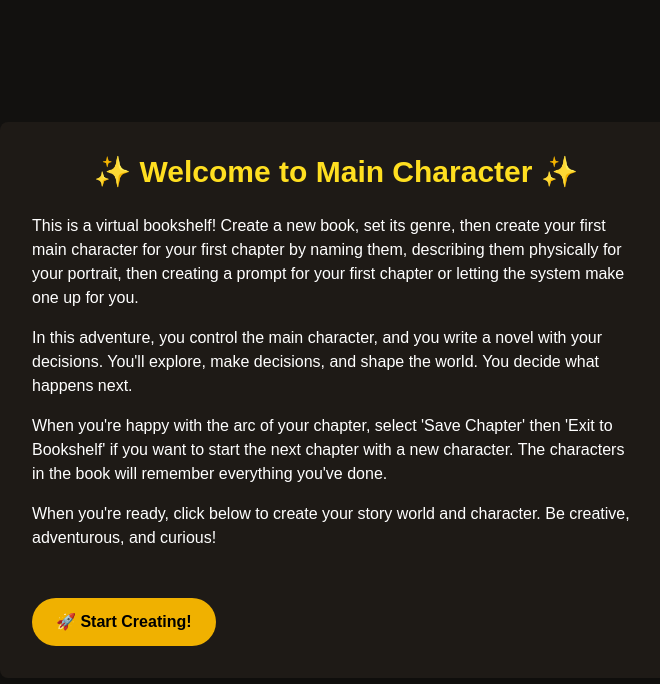
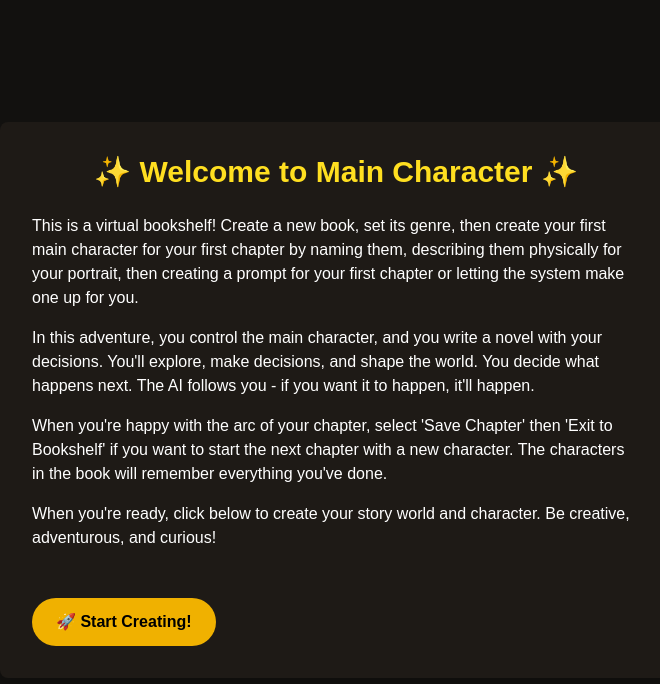
Before and after one commit to colonelshvotz/frontend, a Next.js app: page /instructions in a window 1280 px wide. Shown: the top 684 px of the page, without its empty margins (304-964 px from the left). Built offline with nearby package versions, Linux system fonts and the light colour scheme.

Commit message:
Update instructions.js
Added instructions for user - the AI will follow the user's input.

```diff
--- a/pages/instructions.js
+++ b/pages/instructions.js
@@ -11,7 +11,7 @@ export default function InstructionsPage() {
         This is a virtual bookshelf! Create a new book, set its genre, then create your first main character for your first chapter by naming them, describing them physically for your portrait, then creating a prompt for your first chapter or letting the system make one up for you.
         </p>
         <p className="mb-4">
-        In this adventure, you control the main character, and you write a novel with your decisions. You'll explore, make decisions, and shape the world. You decide what happens next.
+        In this adventure, you control the main character, and you write a novel with your decisions. You'll explore, make decisions, and shape the world. You decide what happens next. The AI follows you - if you want it to happen, it'll happen.
         </p>
         <p className="mb-4">
         When you're happy with the arc of your chapter, select 'Save Chapter' then 'Exit to Bookshelf' if you want to start the next chapter with a new character. The characters in the book will remember everything you've done.
```
